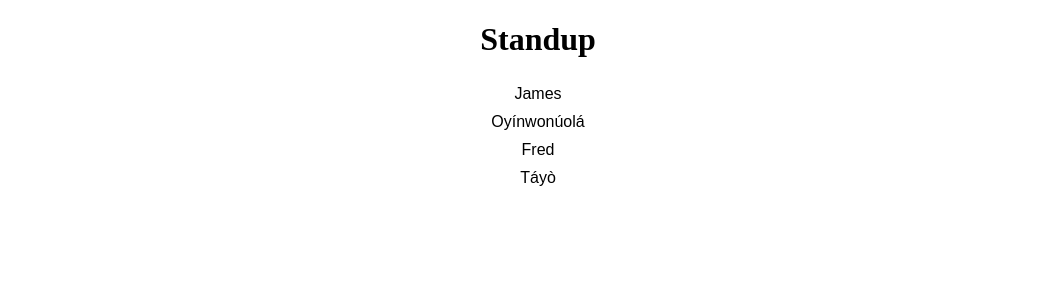
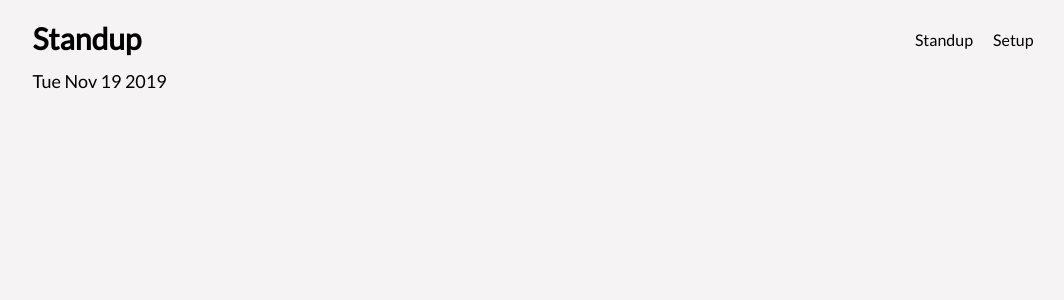
Before and after one commit to iMichaelOwolabi/standup, a React (Create React App) app: page / in a window 1280 px wide. Shown: the top 300 px of the page, without its empty margins (102-1166 px from the left). Built offline with nearby package versions, Linux system fonts and the light colour scheme.

Commit message:
implement app navigation bar

```diff
--- a/public/index.html
+++ b/public/index.html
@@ -14,6 +14,7 @@
       work correctly both with client-side routing and a non-root public URL.
       Learn how to configure a non-root public URL by running `npm run build`.
     -->
+    <link href="https://fonts.googleapis.com/css?family=Lato&display=swap" rel="stylesheet">
     <title>React App</title>
   </head>
   <body>
--- /dev/null
+++ b/src/components/NavBar/NavBar.js
@@ -0,0 +1,16 @@
+import React from 'react';
+import { Link } from 'react-router-dom';
+import NavCss from './NavBar.module.css';
+
+const NavBar = (props) => {
+  return (
+    <nav className={NavCss.navbar}>
+      <div className={NavCss.logo}>{props.name}</div>
+      <Link to="/setup" className={NavCss.link}>Setup</Link>
+      <Link to="/" className={NavCss.link}>Standup</Link>
+      <div className={NavCss.date}>{new Date().toDateString()}</div>
+  </nav>
+  );
+}
+
+export default NavBar;
--- /dev/null
+++ b/src/components/NavBar/NavBar.module.css
@@ -0,0 +1,41 @@
+.navbar {
+  margin: 20px auto;
+  width: 80%;
+}
+
+.logo {
+  position: absolute;
+  font: inherit;
+  font-weight: 800;
+  font-size: 30px;
+  text-align: left;
+  margin-bottom: 10px;
+}
+
+.date {
+  position: absolute;
+  font-weight: 300;
+  font-size: 18px;
+  top: 70px;
+}
+
+.link {
+  float: right;
+  font-size: 16px;
+  padding: 10px;
+  cursor: pointer;
+  text-decoration: none;
+  color: inherit;
+}
+
+.link:hover {
+  color: #ffffff;
+  background: #7E7C7C;
+  border-radius: 5px;
+}
+
+.link:active {
+  color: #ffffff;
+  background: #7E7C7C;
+  border-radius: 5px;
+}
--- a/src/containers/App.js
+++ b/src/containers/App.js
@@ -1,12 +1,14 @@
 import React, { Component } from 'react';
 import Standup from '../components/Standup/Standup';
 import './App.css';
+import NavBar from '../components/NavBar/NavBar';
 
 class App extends Component {
   render() {
     return (
       <div className="App">
-        <Standup />
+        <NavBar name="Standup" />
+        {/* <Standup /> */}
       </div>
     );
   }
--- /dev/null
+++ b/src/index.css
@@ -0,0 +1,5 @@
+body {
+  color: #000000;
+  font-family: 'Lato', sans-serif;
+  background: #F5F3F3;
+}
--- a/src/index.js
+++ b/src/index.js
@@ -1,6 +1,7 @@
 import React from 'react';
 import ReactDOM from 'react-dom';
 import { BrowserRouter as Router, Route } from 'react-router-dom';
+import './index.css';
 import App from './containers/App';
 import Setup from './components/Setup/Setup';
 import Standup from './components/Standup/Standup';
```
